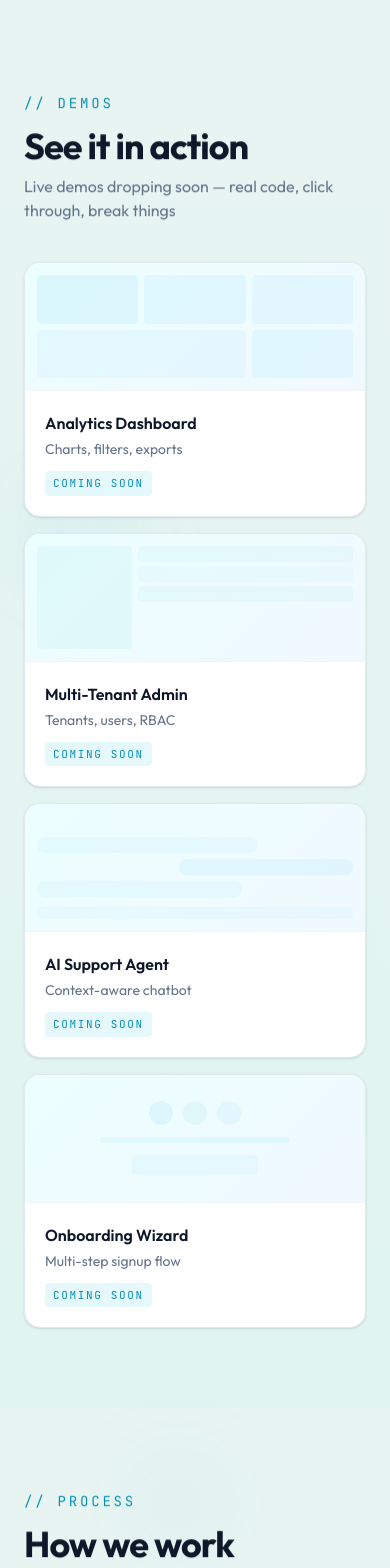
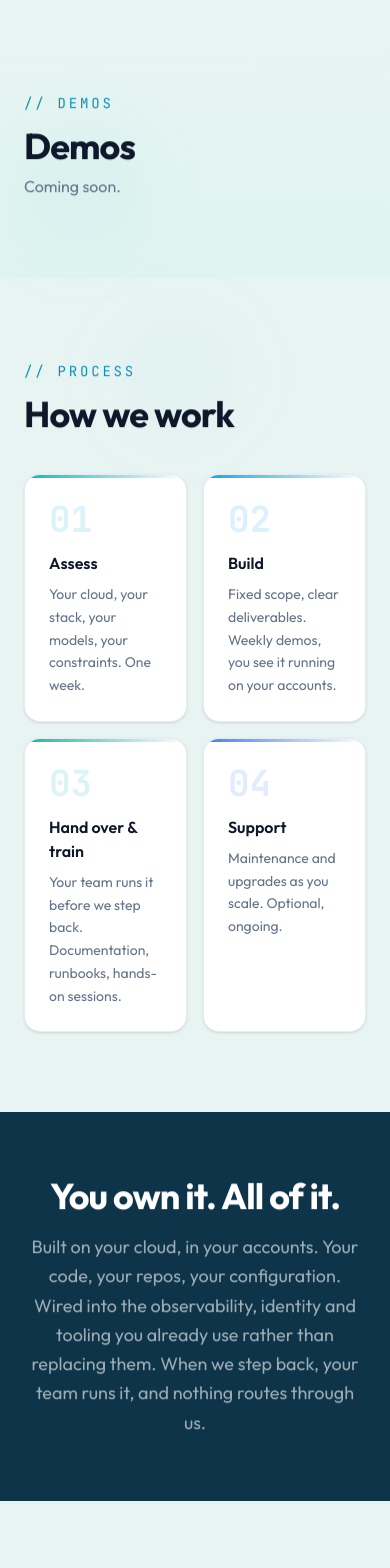
Before and after one commit to Droplet-Labs/droplet-labs.github.io, a Next.js app: page / in a window 390 px wide. Shown: the part 3240-4808 px from the top of the page. Built offline with nearby package versions, Linux system fonts and the light colour scheme.

Commit message:
feat: Reduce demos to placeholder, update CTA copy and contact email
Co-Authored-By: Claude Fable 5.1 <noreply@anthropic.com>

```diff
--- a/src/components/sections/contact-cta.tsx
+++ b/src/components/sections/contact-cta.tsx
@@ -2,7 +2,7 @@
 
 import { motion } from "framer-motion";
 import { GradientOrb } from "@/components/gradient-orb";
-import { CALENDLY_URL } from "@/lib/constants";
+import { CALENDLY_URL, CONTACT_EMAIL, contact } from "@/lib/constants";
 
 const fadeUp = (delay: number) => ({
   initial: { opacity: 0, y: 40 },
@@ -35,21 +35,21 @@ export function ContactCta() {
           {...fadeUp(0)}
           className="font-[family-name:var(--font-jetbrains)] text-xs text-water-dark-cyan tracking-[0.2em]"
         >
-          {"// LET'S GO"}
+          {contact.eyebrow}
         </motion.span>
 
         <motion.h2
           {...fadeUp(0.1)}
           className="font-[family-name:var(--font-outfit)] text-3xl md:text-5xl font-bold tracking-tight text-white mt-4"
         >
-          Got an idea? Let&apos;s build it.
+          {contact.heading}
         </motion.h2>
 
         <motion.p
           {...fadeUp(0.2)}
           className="text-white/50 text-base mt-4 max-w-md mx-auto"
         >
-          Tell us what you need — we&apos;ll tell you how fast we can ship it.
+          {contact.sub}
         </motion.p>
 
         <motion.div
@@ -62,13 +62,13 @@ export function ContactCta() {
             rel="noopener noreferrer"
             className="inline-flex items-center justify-center bg-white text-ocean-teal font-bold text-sm py-3.5 px-8 rounded-xl hover:bg-white/90 transition-colors"
           >
-            Book a Call
+            {contact.primaryCta}
           </a>
           <a
-            href="mailto:hello@dropletlabs.com"
+            href={`mailto:${CONTACT_EMAIL}`}
             className="inline-flex items-center justify-center border border-white/15 bg-white/5 backdrop-blur text-white/80 text-sm py-3.5 px-8 rounded-xl hover:bg-white/10 transition-colors"
           >
-            Email Us
+            {contact.secondaryCta}
           </a>
         </motion.div>
       </div>
--- a/src/components/sections/demos.tsx
+++ b/src/components/sections/demos.tsx
@@ -1,64 +1,8 @@
 "use client";
 
-import { motion } from "framer-motion";
-import { demos } from "@/lib/constants";
+import { demosSection } from "@/lib/constants";
 import { GradientOrb } from "@/components/gradient-orb";
-import { StaggerGrid, staggerItemVariants } from "@/components/stagger-grid";
 import { MotionWrapper } from "@/components/motion-wrapper";
-
-function DemoPreview({ type }: { type: string }) {
-  const base = "w-full h-full opacity-50";
-  switch (type) {
-    case "dashboard":
-      return (
-        <div className={`${base} grid grid-cols-3 gap-1.5 p-3`}>
-          <div className="bg-water-cyan/15 rounded" />
-          <div className="bg-water-sky/12 rounded" />
-          <div className="bg-water-cyan/10 rounded" />
-          <div className="bg-water-sky/[0.08] rounded col-span-2" />
-          <div className="bg-water-cyan/12 rounded" />
-        </div>
-      );
-    case "admin":
-      return (
-        <div className={`${base} flex gap-1.5 p-3`}>
-          <div className="w-[30%] bg-water-teal/12 rounded" />
-          <div className="flex-1 flex flex-col gap-1">
-            <div className="h-4 bg-water-teal/[0.08] rounded" />
-            <div className="h-4 bg-water-teal/[0.06] rounded" />
-            <div className="h-4 bg-water-teal/[0.08] rounded" />
-          </div>
-        </div>
-      );
-    case "chat":
-      return (
-        <div
-          className={`${base} flex flex-col gap-1.5 p-3 justify-end`}
-        >
-          <div className="h-4 bg-water-cyan/[0.08] rounded-full w-[70%] self-start" />
-          <div className="h-4 bg-water-sky/12 rounded-full w-[55%] self-end" />
-          <div className="h-4 bg-water-cyan/[0.08] rounded-full w-[65%] self-start" />
-          <div className="h-3 bg-water-cyan/[0.06] rounded w-full mt-1" />
-        </div>
-      );
-    case "wizard":
-      return (
-        <div
-          className={`${base} flex flex-col items-center justify-center gap-2 p-3`}
-        >
-          <div className="flex gap-2.5">
-            <div className="w-6 h-6 rounded-full bg-water-cyan/15" />
-            <div className="w-6 h-6 rounded-full bg-water-teal/12" />
-            <div className="w-6 h-6 rounded-full bg-water-sky/10" />
-          </div>
-          <div className="h-1.5 w-[60%] bg-water-cyan/10 rounded mt-1" />
-          <div className="h-5 w-[40%] bg-water-cyan/[0.08] rounded mt-1" />
-        </div>
-      );
-    default:
-      return null;
-  }
-}
 
 export function Demos() {
   return (
@@ -78,46 +22,15 @@ export function Demos() {
       <div className="max-w-5xl mx-auto px-6 md:px-12 relative z-10">
         <MotionWrapper>
           <span className="font-[family-name:var(--font-jetbrains)] text-sm text-water-dark-cyan tracking-[0.2em]">
-            {"// DEMOS"}
+            {demosSection.eyebrow}
           </span>
           <h2 className="font-[family-name:var(--font-outfit)] text-4xl md:text-5xl font-bold tracking-tight text-foreground mt-3">
-            See it in action
+            {demosSection.heading}
           </h2>
           <p className="text-muted-foreground text-base mt-2">
-            Live demos dropping soon — real code, click through, break things
+            {demosSection.note}
           </p>
         </MotionWrapper>
-
-        <StaggerGrid className="grid grid-cols-1 md:grid-cols-2 gap-4 mt-10">
-          {demos.map((demo) => (
-            <motion.div
-              key={demo.title}
-              variants={staggerItemVariants}
-              className="bg-white rounded-xl overflow-hidden border border-slate-200 shadow-sm hover:shadow-lg transition-shadow duration-300"
-            >
-              <div
-                className="h-32 md:h-40 border-b border-slate-100"
-                style={{
-                  background:
-                    "linear-gradient(135deg, #ecfeff, #f0f9ff)",
-                }}
-              >
-                <DemoPreview type={demo.previewType} />
-              </div>
-              <div className="p-5">
-                <h3 className="font-[family-name:var(--font-outfit)] text-base font-semibold text-foreground">
-                  {demo.title}
-                </h3>
-                <p className="text-sm text-muted-foreground mt-1">
-                  {demo.description}
-                </p>
-                <span className="font-[family-name:var(--font-jetbrains)] text-[11px] tracking-[0.15em] uppercase text-water-dark-cyan bg-water-cyan/10 px-2 py-1 rounded mt-3 inline-block">
-                  Coming soon
-                </span>
-              </div>
-            </motion.div>
-          ))}
-        </StaggerGrid>
       </div>
     </section>
   );
```
